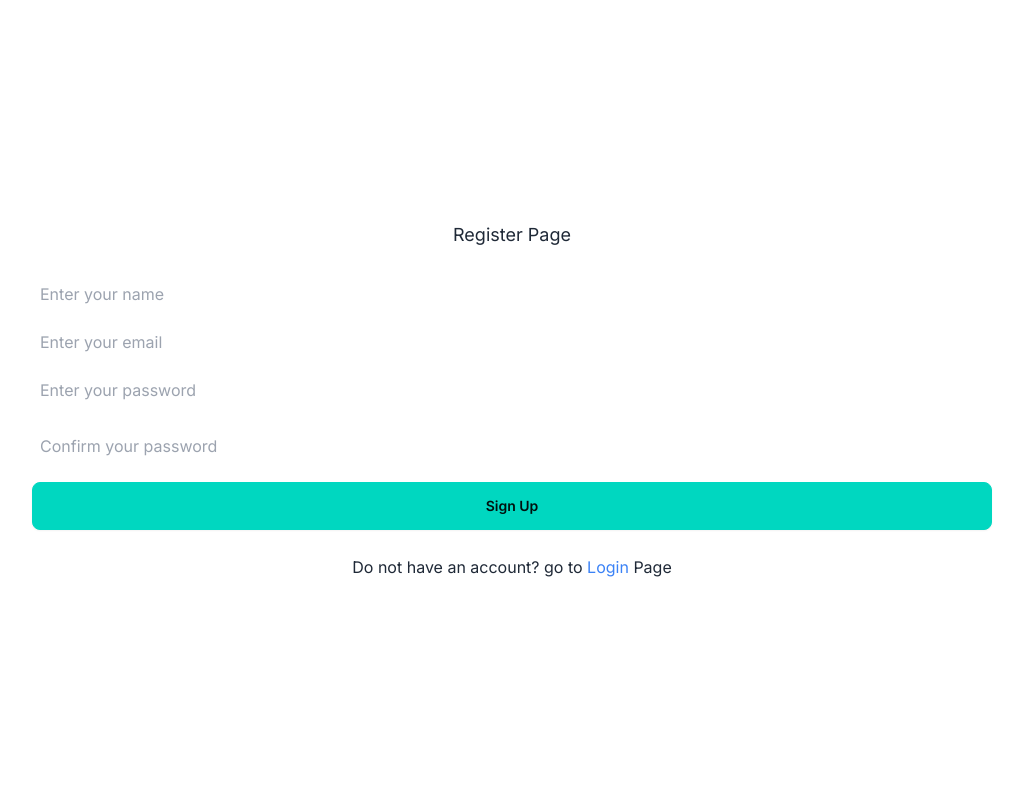
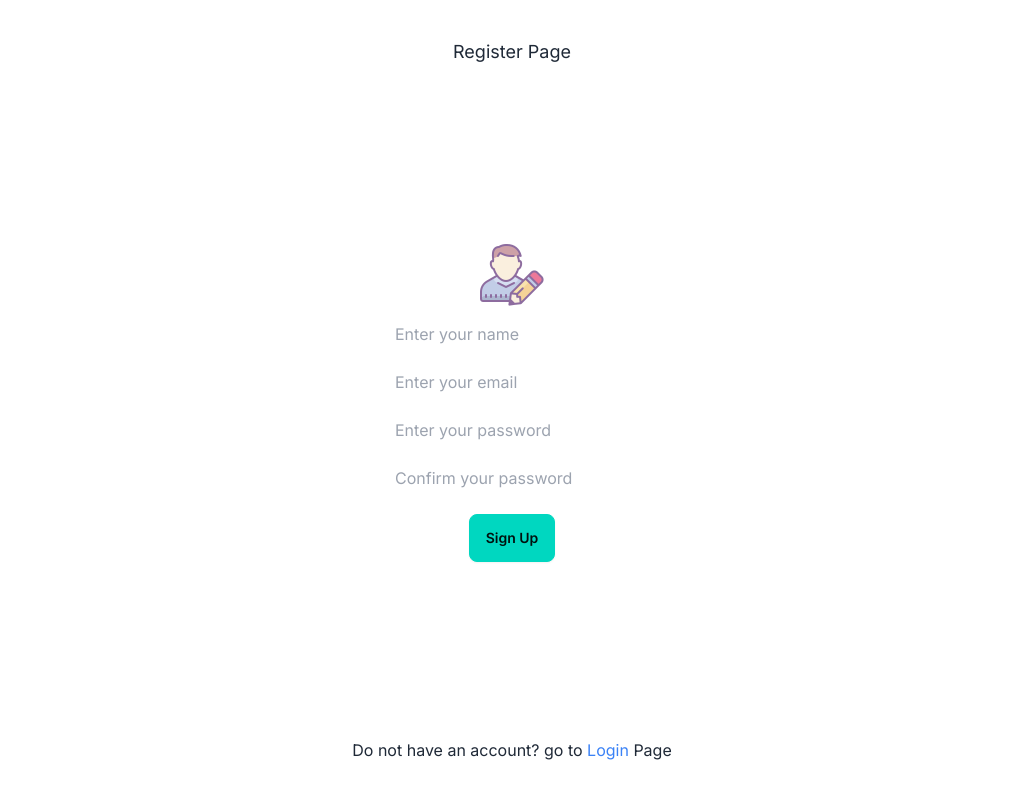
Before and after one commit to kaspeedza8/next-test, a Next.js app: page /RegisterPage in a window 1280 px wide. Shown: the whole page, without its empty margins (128-1151 px from the left). Built offline with nearby package versions, Linux system fonts and the light colour scheme; no server answers.

Commit message:
fix route to redirectly

```diff
--- a/src/app/LoginPage/page.tsx
+++ b/src/app/LoginPage/page.tsx
@@ -3,7 +3,7 @@ import React, { useEffect, useState } from 'react'
 import './styles.css'
 import { FaEye, FaEyeSlash, FaLock } from 'react-icons/fa6';
 import Image from 'next/image'
-import { useRouter } from 'next/navigation';
+import { redirect, useRouter } from 'next/navigation';
 import Link from 'next/link'
 import { signIn, useSession } from 'next-auth/react';
 import { MdEmail } from 'react-icons/md';
@@ -19,12 +19,9 @@ function LoginPage() {
   const { data: session } = useSession()
   const dispatch = useAppDispatch()
 
-  useEffect(() => {
-    function checkSession() {
-      if (session) return router.replace('/')
-    }
-    checkSession()
-  }, [session?.user])
+  if (session) {
+    redirect("/")
+  }
 
   const LockOrUnlockIcon = !isShowPassword ?
     <FaEye onClick={togglePassword} className='icon_right' /> :
@@ -52,7 +49,8 @@ function LoginPage() {
         email: email,
         password: password,
         redirect: false,
-      })
+      }
+      )
 
       if (res?.error) {
         setError(res.error)
--- a/src/app/RegisterPage/page.tsx
+++ b/src/app/RegisterPage/page.tsx
@@ -3,12 +3,12 @@ import React, { useEffect, useState } from 'react'
 import Link from 'next/link'
 import axios from 'axios'
 import { useSession } from 'next-auth/react'
-import { useRouter } from 'next/navigation'
+import { redirect, useRouter } from 'next/navigation'
 import { useAppDispatch } from '@/lib/hooks'
 import { setLoading } from '@/lib/features/loading/loadingSlice'
+import Image from 'next/image'
 
 function RegisterPage() {
-  const endpoint = process.env.ENV === 'production' ? process.env.PROD_URL : process.env.DEV_URL
   const [name, setName] = useState('')
   const [email, setEmail] = useState('')
   const [password, setPassword] = useState('')
@@ -21,13 +21,9 @@ function RegisterPage() {
 
   const { data: session } = useSession()
 
-  useEffect(() => {
-    console.log('${endpoint}', endpoint)
-    function checkSession() {
-      if (session) return router.replace('/')
-    }
-    checkSession()
-  }, [session?.user])
+  if (session) {
+    redirect("/")
+  }
 
   useEffect(() => {
 
@@ -109,10 +105,18 @@ function RegisterPage() {
   }
 
   return (
-    <div className=' flex flex-col justify-center items-center h-lvh w-full'>
+    <div className=' flex flex-col justify-around items-center h-lvh w-full'>
       <h2 className='text-lg'>Register Page</h2>
       <hr className='my-3' />
-      <form className='form-control container md:px-40 px-10 space-y-2' onSubmit={handleSubmit}>
+      <form className='form-control container md:px-40 px-10 space-y-2 justify-center items-center' onSubmit={handleSubmit}>
+        <Image
+          priority={true}
+          src="/registrationIco.png"
+          alt={`"Mobile developer "Rookie Dev"`}
+          style={{ objectFit: "contain" }}
+          width={64}
+          height={64}
+        />
 
         {error && (
           <div className='bg-red-500 w-fit text-sm text-white py-1 px-3 rounded-md mt-2'>
@@ -145,7 +149,7 @@ function RegisterPage() {
           placeholder='Enter your password'
           onBlur={() => setIsPasswordConflict(false)}
         />
-        {isPasswordConflict ? <p className='text-sm text-red-400 ml-1 mb-2'>passwords don't match</p> : <div className='mb-2' />}
+        {isPasswordConflict ? <p className='text-sm text-red-400 ml-1 mb-2'>passwords don't match</p> : null}
         <input
           onChange={(e) => setConfirmPassword(e.target.value)}
           className='input-ghost rounded block p-2 round-md'
--- a/src/app/page.tsx
+++ b/src/app/page.tsx
@@ -1,6 +1,6 @@
 "use client"
 import { useSession } from "next-auth/react";
-import { useRouter } from "next/navigation";
+import { redirect, useRouter } from "next/navigation";
 import Navbar from "./components/Navbar";
 import { AiOutlineCaretRight } from "react-icons/ai";
 import { useEffect, useMemo, useRef, useState } from "react";
@@ -45,13 +45,9 @@ export default function Home() {
     { num: 0 },
   ]
 
-  useEffect(() => {
-    function checkSession() {
-      if (!session) return router.replace('/LoginPage')
-    }
-    checkSession()
-    return () => { }
-  }, [session?.user])
+  if (!session) {
+    redirect("/LoginPage")
+  }
 
   useEffect(() => {
     if (food.length == 0) {
```
Also changed, not shown: public/registrationIco.png (added).
